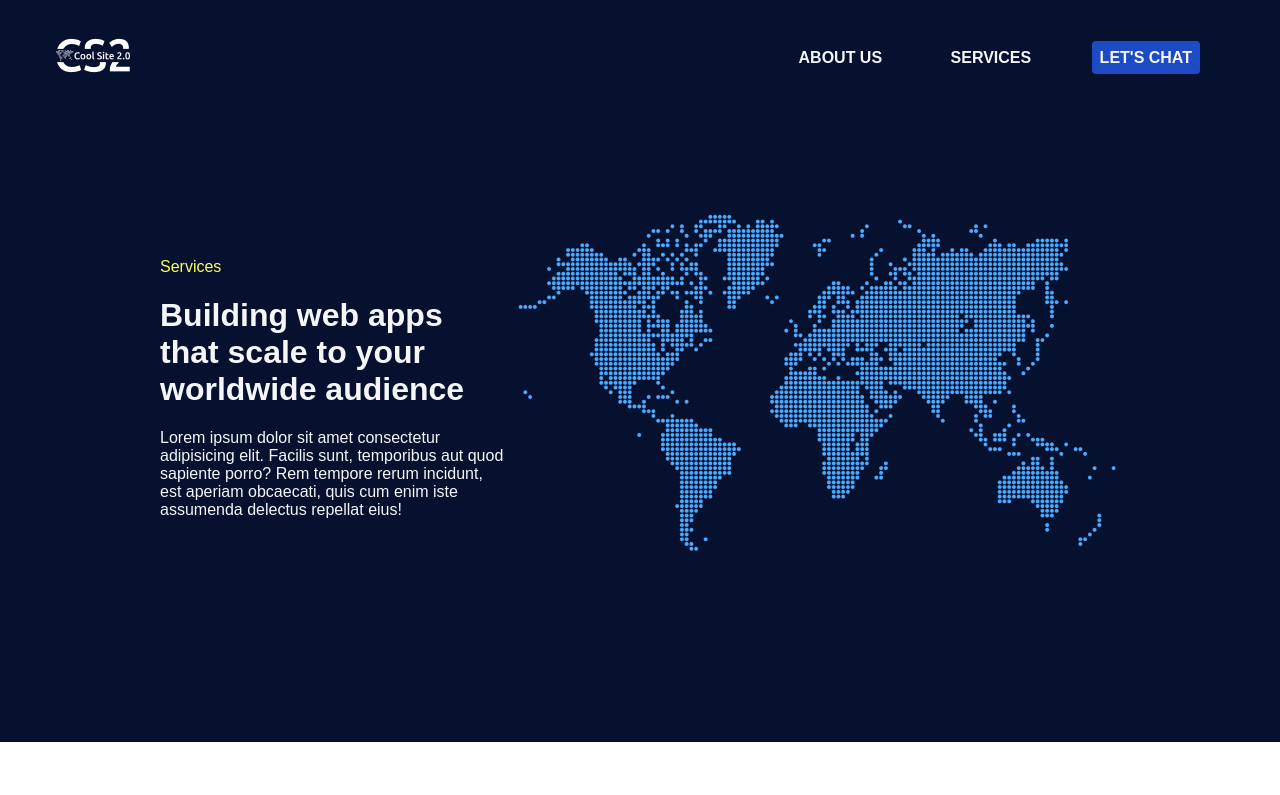
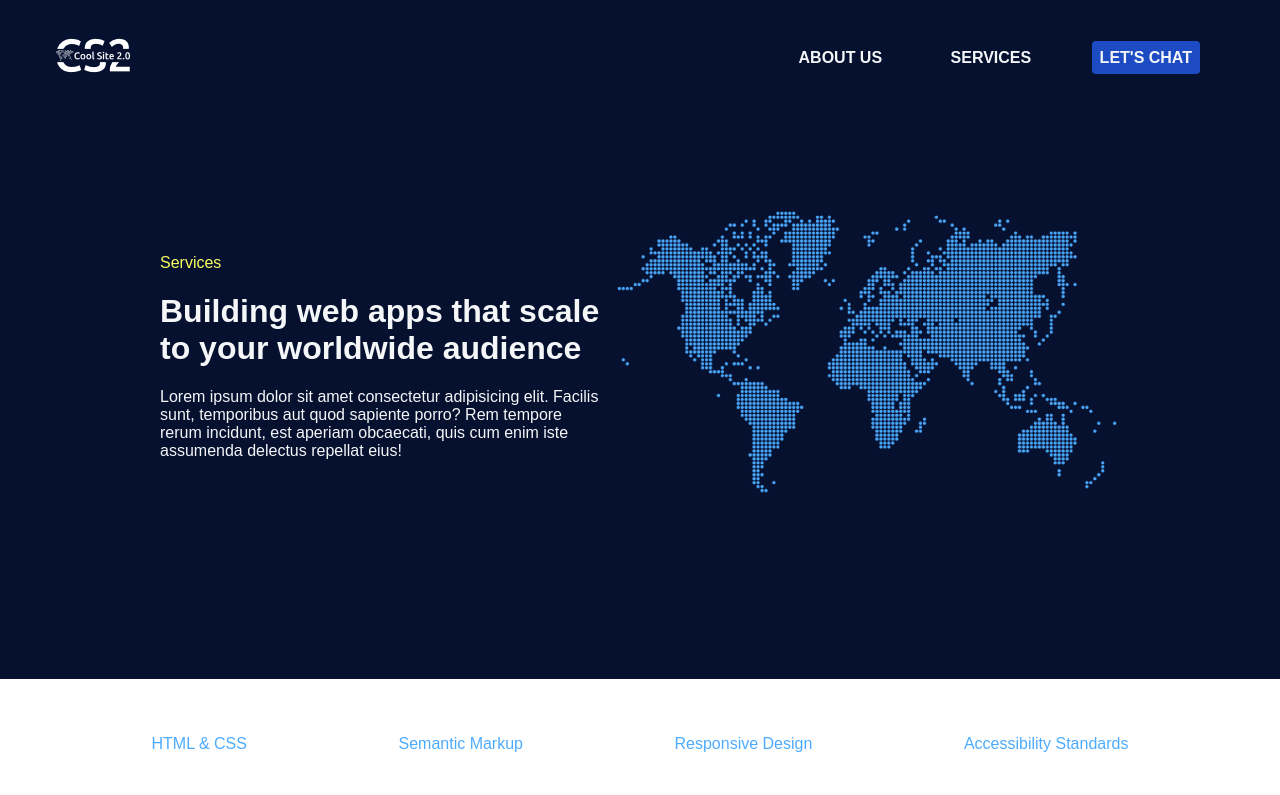
Before and after one commit to d-hooper/coolsite, a plain HTML site: page index.html in a window 1280 px wide. Shown: the top 795 px of the page. Drawn offline with Linux system fonts and the light colour scheme.

Commit message:
responsive attempt

```diff
--- a/index.html
+++ b/index.html
@@ -27,7 +27,7 @@
     </nav>
   </header>
 
-  <main class="display-flex align-items-center justify-content-between">
+  <main class="display-flex align-items-center justify-content-evenly">
 
     <div>
       <p id="services">Services</p>
--- a/style.css
+++ b/style.css
@@ -5,10 +5,12 @@ body {
   min-height: 100dvh;
 }
 
-header, main {
+header,
+main {
   background-color: #061130;
   color: #F4F6F8;
 }
+
 header {
   padding: 2rem 3.5rem;
 }
@@ -23,11 +25,11 @@ nav a {
 }
 
 nav a:hover {
-  box-shadow: 1px 1px 3px #F4F6F8;
+  box-shadow: 1px 1px 3px #b0b1b393;
 }
 
-.chat-button{
-  background-color: #1C4BC4;
+.chat-button {
+  background-color: #1c4bc4;
   border-radius: 4px;
 }
 
@@ -35,8 +37,17 @@ main {
   padding: 5rem 10rem 10rem;
 }
 
+main div {
+  max-width: 40dvw;
+}
+
+main img {
+  max-width: 40dvw;
+}
+
 main p:first-of-type {
   color: #FAFD61;
+  font-weight: 2400;
 }
 
 footer div {
@@ -66,6 +77,7 @@ li a:hover {
 .display-flex {
   display: flex;
 }
+
 .justify-content-between {
   justify-content: space-between;
 }
```
